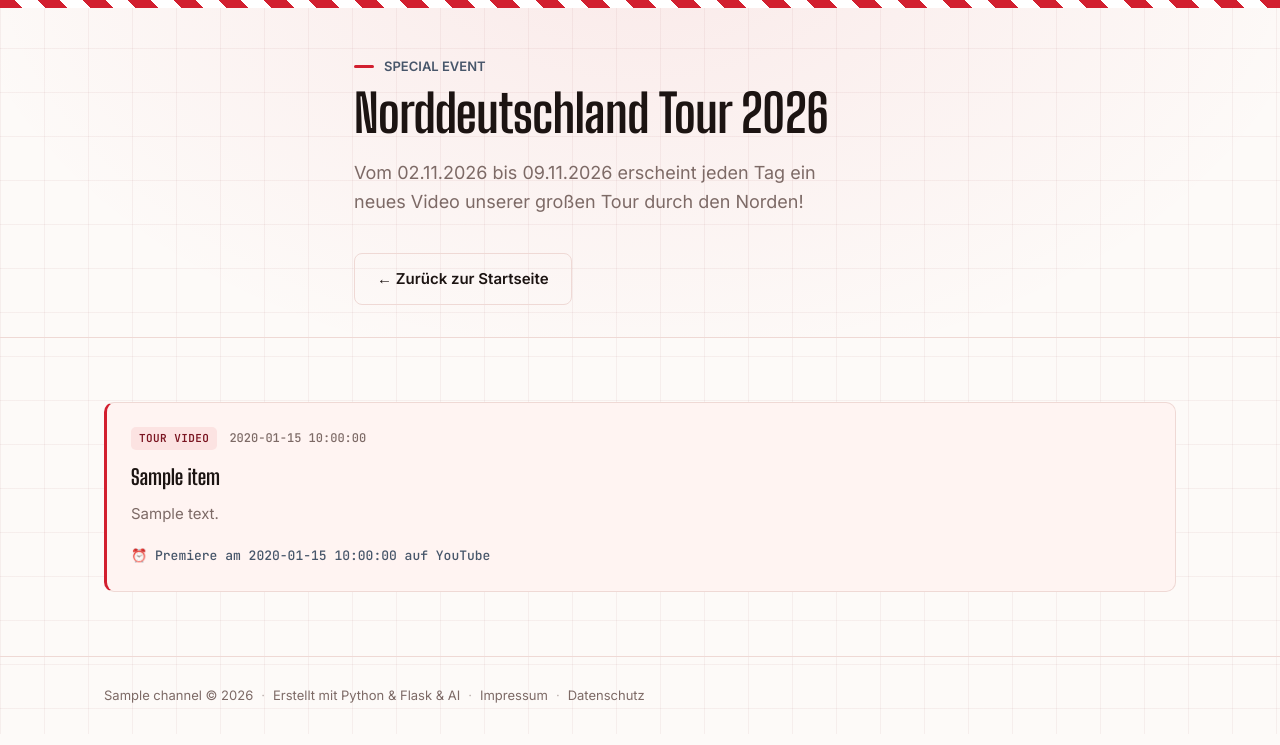
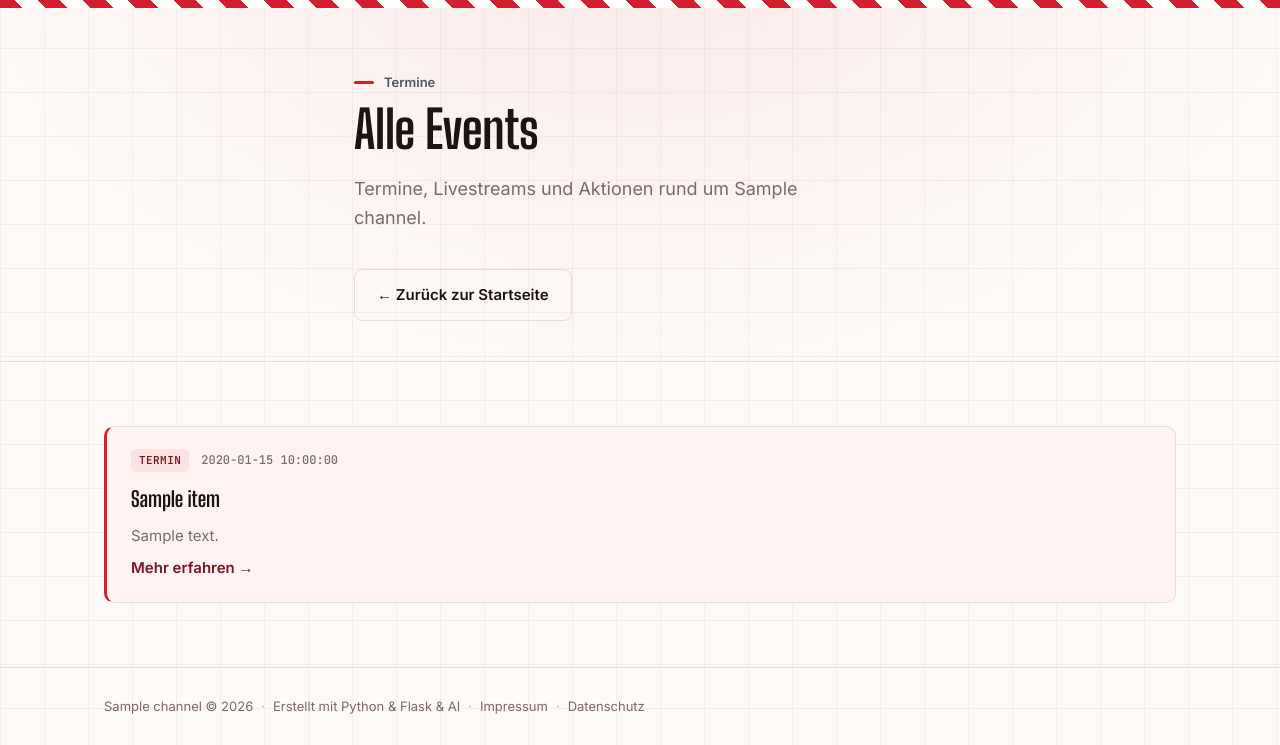
Before and after one commit to maxlukatv/max-luka-tv, a Flask app: template templates/event.html in a window 1280 px wide. Shown: the part 128-873 px from the top of the page. Before the commit the page ends 837 px from the top, so only its background shows below. Run offline with Flask 3, Linux system fonts and the light colour scheme; the template is opened without the code that fills it: most values are stand-ins (such as "Sample title", 1, 10 or a date in 2020); grey boxes marked "Sample" are stand-in pictures.

Commit message:
Add files via upload

```diff
--- a/templates/event.html
+++ b/templates/event.html
@@ -54,7 +54,7 @@
   <nav class="quicknav" aria-label="Schnellzugriff">
     <div class="wrap quicknav-inner">
       {% for item in nav_items %}
-      <a class="quicknav-link {{ item.class if item.class else '' }} {% if item.label == 'Events' %}quicknav-link--active{% endif %}" href="{{ item.href }}">{{ item.label }}</a>
+      <a class="quicknav-link" href="{{ item.href }}">{{ item.label }}</a>
       {% endfor %}
     </div>
   </nav>
@@ -63,11 +63,11 @@
   <div class="hazard-stripe" aria-hidden="true"></div>
 
   <main id="top">
-    <section class="hero" style="padding: 48px 0 32px;">
+    <section class="hero" style="padding: 64px 0 40px;">
       <div class="wrap hero-inner">
-        <p class="eyebrow">SPECIAL EVENT</p>
-        <h1 class="hero-title" style="font-size: clamp(32px, 5vw, 52px);">Norddeutschland Tour 2026</h1>
-        <p class="hero-tagline">Vom 02.11.2026 bis 09.11.2026 erscheint jeden Tag ein neues Video unserer großen Tour durch den Norden!</p>
+        <p class="eyebrow">Termine</p>
+        <h1 class="hero-title" style="font-size: clamp(32px, 5vw, 52px);">Alle Events</h1>
+        <p class="hero-tagline">Termine, Livestreams und Aktionen rund um {{ channel.name }}.</p>
         <div class="hero-cta">
           <a href="/#top" class="btn btn-ghost">← Zurück zur Startseite</a>
         </div>
@@ -77,34 +77,19 @@
     <section class="section news" id="event-list">
       <div class="wrap">
         {% if events %}
-        <div class="news-list" style="display: grid; gap: 24px;">
+        <div class="news-list">
           {% for item in events %}
-          <article class="news-card" style="overflow: hidden; padding: 0;">
-            {% if item.banner %}
-            <div style="width: 100%; display: flex; justify-content: center; background: #000000;">
-              <img src="{{ url_for('static', filename=item.banner) }}" alt="{{ item.title }}" style="width: 100%; height: auto; max-height: 400px; object-fit: contain; display: block;">
+          {% if item.link %}<a href="{{ item.link }}" target="_blank" rel="noopener" style="text-decoration:none; color:inherit;">{% endif %}
+          <article class="news-card">
+            <div class="news-meta">
+              <span class="news-tag">TERMIN</span>
+              <span class="news-date">{{ item.date }}</span>
             </div>
-            {% endif %}
-            <div style="padding: 24px;">
-              <div class="news-meta">
-                <span class="news-tag">TOUR VIDEO</span>
-                <span class="news-date">{{ item.date }}</span>
-              </div>
-              <h3 class="news-title" style="margin-top: 8px;">{{ item.title }}</h3>
-              <p class="news-text">{{ item.description }}</p>
-
-              <!-- Bedingung: Button nur zeigen, wenn das Datum erreicht ist -->
-              {% if item.link and item.is_available %}
-              <div style="margin-top: 16px;">
-                <a href="{{ item.link }}" target="_blank" rel="noopener" class="btn btn-primary">Video auf YouTube ansehen →</a>
-              </div>
-              {% else %}
-              <div style="margin-top: 16px;">
-                <span style="font-family: var(--font-mono); font-size: 13px; color: var(--steel);">⏰ Premiere am {{ item.date }} auf YouTube</span>
-              </div>
-              {% endif %}
-            </div>
+            <h3 class="news-title">{{ item.title }}</h3>
+            <p class="news-text">{{ item.description }}</p>
+            {% if item.link %}<p class="news-text" style="color: var(--accent-2); font-weight: 600; margin-top: 8px;">Mehr erfahren →</p>{% endif %}
           </article>
+          {% if item.link %}</a>{% endif %}
           {% endfor %}
         </div>
         {% else %}
--- a/templates/index.html
+++ b/templates/index.html
@@ -54,7 +54,7 @@
   <nav class="quicknav" aria-label="Schnellzugriff">
     <div class="wrap quicknav-inner">
       {% for item in nav_items %}
-      <a class="quicknav-link {{ item.class if item.class else '' }}" href="{{ item.href }}">{{ item.label }}</a>
+      <a class="quicknav-link" href="{{ item.href }}">{{ item.label }}</a>
       {% endfor %}
     </div>
   </nav>
--- a/templates/news.html
+++ b/templates/news.html
@@ -54,7 +54,7 @@
   <nav class="quicknav" aria-label="Schnellzugriff">
     <div class="wrap quicknav-inner">
       {% for item in nav_items %}
-      <a class="quicknav-link {{ item.class if item.class else '' }}" href="{{ item.href }}">{{ item.label }}</a>
+      <a class="quicknav-link" href="{{ item.href }}">{{ item.label }}</a>
       {% endfor %}
     </div>
   </nav>
--- a/templates/schiene_und_weiche.html
+++ b/templates/schiene_und_weiche.html
@@ -54,7 +54,7 @@
   <nav class="quicknav" aria-label="Schnellzugriff">
     <div class="wrap quicknav-inner">
       {% for item in nav_items %}
-      <a class="quicknav-link {{ item.class if item.class else '' }} {% if item.label == 'Schiene & Weiche' %}quicknav-link--active{% endif %}" href="{{ item.href }}">{{ item.label }}</a>
+      <a class="quicknav-link {% if item.label == 'Schiene & Weiche' %}quicknav-link--active{% endif %}" href="{{ item.href }}">{{ item.label }}</a>
       {% endfor %}
     </div>
   </nav>
--- a/templates/signale_lernen.html
+++ b/templates/signale_lernen.html
@@ -51,7 +51,7 @@
   <nav class="quicknav" aria-label="Schnellzugriff">
     <div class="wrap quicknav-inner">
       {% for item in nav_items %}
-      <a class="quicknav-link {{ item.class if item.class else '' }} {% if item.label == 'Signale lernen' %}quicknav-link--active{% endif %}" href="{{ item.href }}">{{ item.label }}</a>
+      <a class="quicknav-link {% if item.label == 'Signale lernen' %}quicknav-link--active{% endif %}" href="{{ item.href }}">{{ item.label }}</a>
       {% endfor %}
     </div>
   </nav>
```
